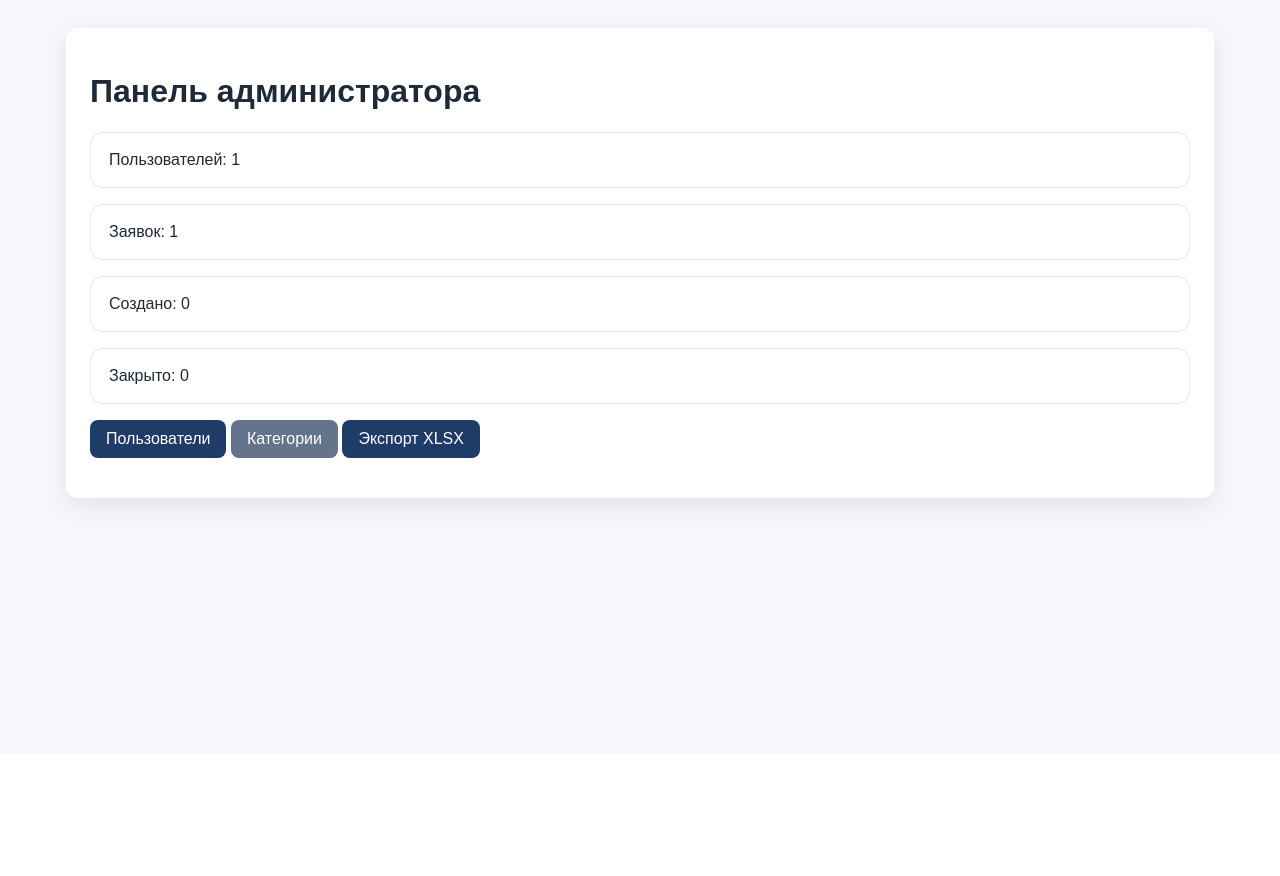
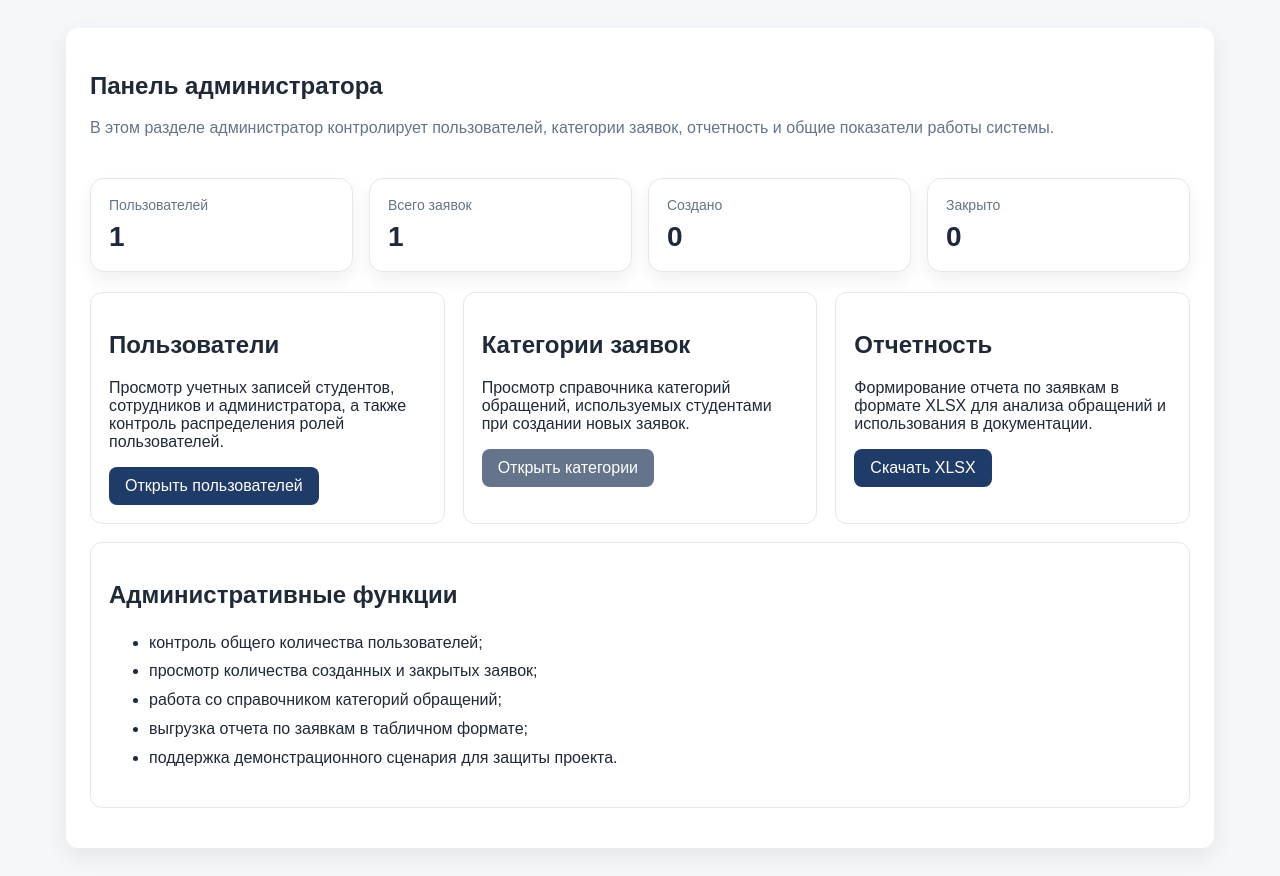
Before and after one commit to bulbola/StudentRequest, a Flask app: page /admin/ in a window 1280 px wide. Shown: the part 46-922 px from the top of the page. Before the commit the page ends 564 px from the top, so only its background shows below. Run offline with Flask 3, Linux system fonts and the light colour scheme; a user stored in the database is signed in; tables that the repository leaves empty hold one stand-in row (values such as "Sample post").

Commit message:
feat: improve admin dashboard

```diff
--- a/app/templates/admin/dashboard.html
+++ b/app/templates/admin/dashboard.html
@@ -1,5 +1,72 @@
-{% extends 'base.html' %}{% block content %}
-<h1>Панель администратора</h1>
-<div class="card">Пользователей: {{ stats.users }}</div><div class="card">Заявок: {{ stats.requests }}</div><div class="card">Создано: {{ stats.created }}</div><div class="card">Закрыто: {{ stats.closed }}</div>
-<p><a class="btn" href="{{ url_for('admin.users') }}">Пользователи</a> <a class="btn secondary" href="{{ url_for('admin.categories') }}">Категории</a> <a class="btn" href="{{ url_for('admin.export_requests') }}">Экспорт XLSX</a></p>
+{% extends 'base.html' %}
+
+{% block content %}
+<section class="page-header">
+  <div>
+    <h1>Панель администратора</h1>
+    <p class="muted">
+      В этом разделе администратор контролирует пользователей, категории заявок,
+      отчетность и общие показатели работы системы.
+    </p>
+  </div>
+</section>
+
+<section class="stats-grid">
+  <div class="stat-card">
+    <span>Пользователей</span>
+    <strong>{{ stats.users }}</strong>
+  </div>
+  <div class="stat-card">
+    <span>Всего заявок</span>
+    <strong>{{ stats.requests }}</strong>
+  </div>
+  <div class="stat-card">
+    <span>Создано</span>
+    <strong>{{ stats.created }}</strong>
+  </div>
+  <div class="stat-card">
+    <span>Закрыто</span>
+    <strong>{{ stats.closed }}</strong>
+  </div>
+</section>
+
+<section class="features-grid">
+  <div class="card">
+    <h2>Пользователи</h2>
+    <p>
+      Просмотр учетных записей студентов, сотрудников и администратора,
+      а также контроль распределения ролей пользователей.
+    </p>
+    <a class="btn" href="{{ url_for('admin.users') }}">Открыть пользователей</a>
+  </div>
+
+  <div class="card">
+    <h2>Категории заявок</h2>
+    <p>
+      Просмотр справочника категорий обращений, используемых студентами
+      при создании новых заявок.
+    </p>
+    <a class="btn secondary" href="{{ url_for('admin.categories') }}">Открыть категории</a>
+  </div>
+
+  <div class="card">
+    <h2>Отчетность</h2>
+    <p>
+      Формирование отчета по заявкам в формате XLSX для анализа обращений
+      и использования в документации.
+    </p>
+    <a class="btn" href="{{ url_for('admin.export_requests') }}">Скачать XLSX</a>
+  </div>
+</section>
+
+<section class="card">
+  <h2>Административные функции</h2>
+  <ul class="feature-list">
+    <li>контроль общего количества пользователей;</li>
+    <li>просмотр количества созданных и закрытых заявок;</li>
+    <li>работа со справочником категорий обращений;</li>
+    <li>выгрузка отчета по заявкам в табличном формате;</li>
+    <li>поддержка демонстрационного сценария для защиты проекта.</li>
+  </ul>
+</section>
 {% endblock %}
```
